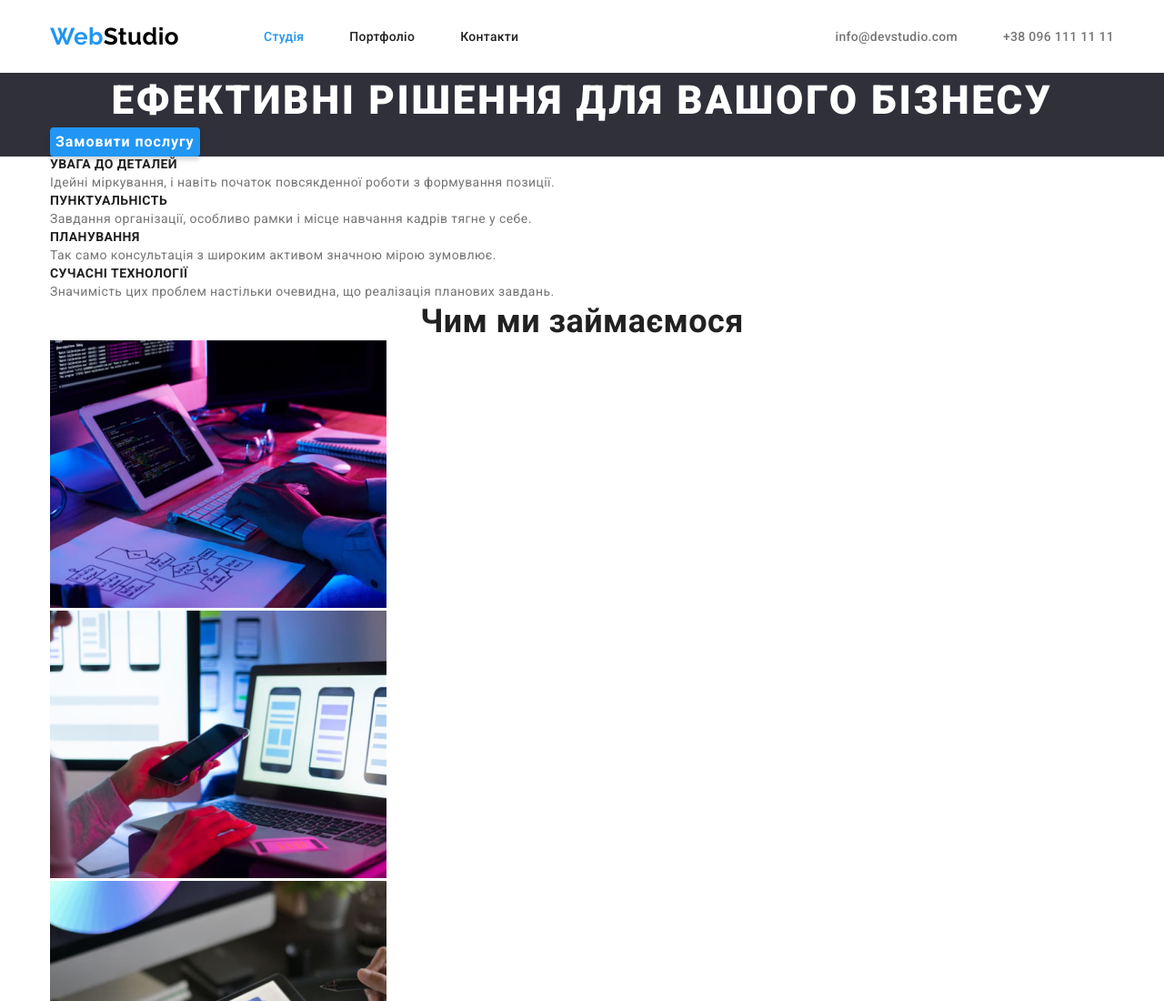
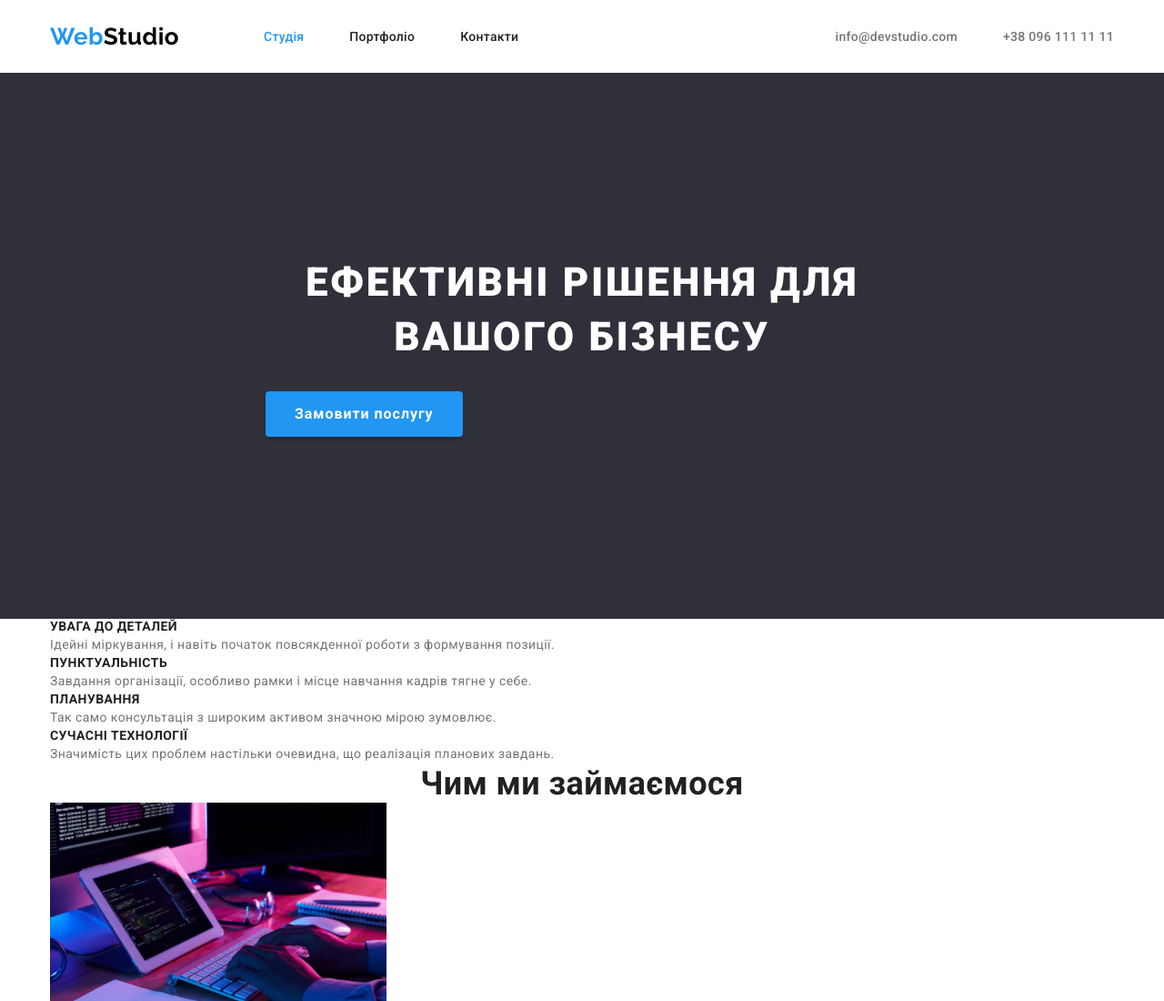
Before and after one commit to yaStigma/-goit-markup-hw-03, a plain HTML site: page index.html in a window 1280 px wide. Shown: the top 1100 px of the page at 91% size. Drawn offline with nearby package versions, Linux system fonts and the light colour scheme.

Commit message:
position hero

```diff
--- a/css/styles.css
+++ b/css/styles.css
@@ -177,9 +177,22 @@ margin-right: 50px;
 /*section hero*/
 
 .hero {
-  background-color: var(--background-color-dark);
+    background-color: var(--background-color-dark);
+}
+.hero-cont {
+
+  padding-top: 200px;
+  padding-left: 252px;
+  padding-right: 252px;
+  padding-bottom: 200px;
 }
 .hero-title {
+width: 696px;
+margin-bottom: 30px;
+margin-left: 0;
+margin-right: 0;
+
+
   color: var(--color-text-hero);
   font-weight: 900;
   font-size: 44px;
@@ -190,6 +203,12 @@ margin-right: 50px;
 }
 
 .hero-bt {
+padding-left: 32px;
+padding-right: 32px;
+padding-top: 10px;
+padding-bottom: 10px;
+
+
   background-color: var(--background-color-bt-accent);
   color: var(--color-text-hero);
   font-weight: 700;
--- a/index.html
+++ b/index.html
@@ -41,7 +41,7 @@
     </header>
     <main>
       <section class="hero">
-        <div class="container">
+        <div class="container hero-cont">
           <h1 class="hero-title">Ефективні рішення для вашого бізнесу</h1>
           <button class="hero-bt" type="button">Замовити послугу</button>
         </div>
```
